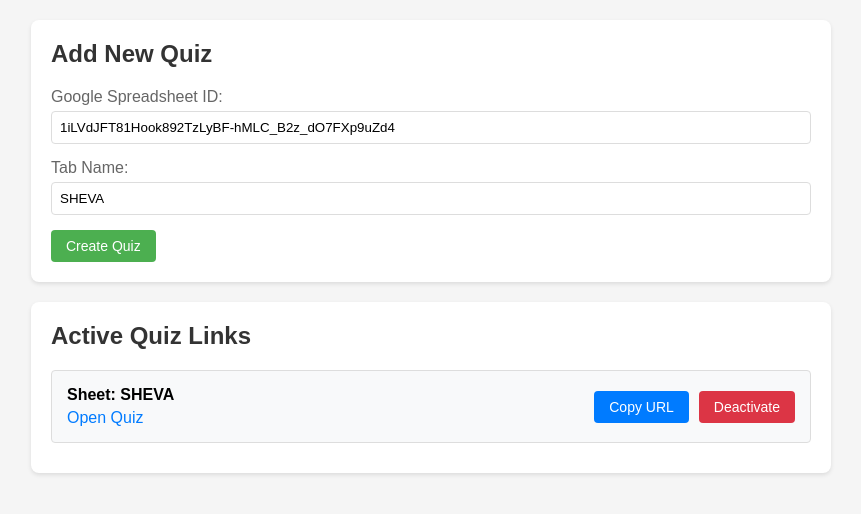
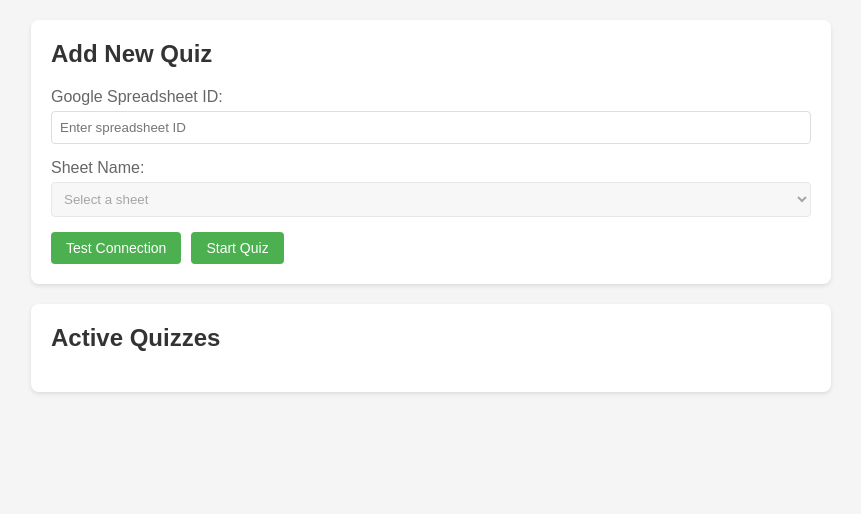
Before and after one commit to NRA-mn/QuizMaker, a Flask app: page / in a window 1280 px wide. Shown: the top 514 px of the page, without its empty margins (209-1070 px from the left). Run offline with Flask 3, Linux system fonts and the light colour scheme.

Commit message:
Update admin interface to use dropdown for tab selection

```diff
--- a/templates/admin.html
+++ b/templates/admin.html
@@ -30,12 +30,16 @@
             margin-bottom: 5px;
             color: #666;
         }
-        .form-group input {
+        .form-group input, .form-group select {
             width: 100%;
             padding: 8px;
             border: 1px solid #ddd;
             border-radius: 4px;
             box-sizing: border-box;
+        }
+        .form-group select:disabled {
+            background-color: #f5f5f5;
+            cursor: not-allowed;
         }
         button {
             padding: 8px 15px;
@@ -46,8 +50,17 @@
             background-color: #4CAF50;
             color: white;
         }
-        button:hover {
+        button:disabled {
+            background-color: #cccccc;
+            cursor: not-allowed;
+        }
+        button:hover:not(:disabled) {
             background-color: #45a049;
+        }
+        #loading-tabs {
+            color: #666;
+            font-style: italic;
+            display: none;
         }
         .quiz-link {
             background: #f8f9fa;
@@ -79,14 +92,12 @@
         }
         .copy-btn {
             background-color: #007bff;
-            color: white;
         }
         .copy-btn:hover {
             background-color: #0056b3;
         }
         .deactivate-btn {
             background-color: #dc3545;
-            color: white;
         }
         .deactivate-btn:hover {
             background-color: #c82333;
@@ -98,90 +109,143 @@
         <h2>Add New Quiz</h2>
         <div class="form-group">
             <label for="spreadsheet-id">Google Spreadsheet ID:</label>
-            <input type="text" id="spreadsheet-id" value="1iLVdJFT81Hook892TzLyBF-hMLC_B2z_dO7FXp9uZd4" placeholder="Enter spreadsheet ID">
+            <input type="text" id="spreadsheet-id" placeholder="Enter spreadsheet ID">
         </div>
         <div class="form-group">
-            <label for="tab-name">Tab Name:</label>
-            <input type="text" id="tab-name" value="SHEVA" placeholder="Enter tab name">
+            <label for="tab-name">Sheet Name:</label>
+            <select id="tab-name" disabled>
+                <option value="">Select a sheet</option>
+            </select>
+            <div id="loading-tabs">Loading available sheets...</div>
         </div>
-        <button onclick="createQuiz()">Create Quiz</button>
+        <div class="button-group">
+            <button onclick="testConnection()" id="test-btn">Test Connection</button>
+            <button onclick="createQuiz()" id="create-btn">Start Quiz</button>
+        </div>
     </div>
 
     <div class="admin-section">
-        <h2>Active Quiz Links</h2>
-        <div id="quiz-links">
-            <!-- Quiz links will be displayed here -->
-        </div>
+        <h2>Active Quizzes</h2>
+        <div id="quiz-links"></div>
     </div>
 
     <script>
-        function createQuiz() {
+        let debounceTimer;
+        const spreadsheetInput = document.getElementById('spreadsheet-id');
+        const tabSelect = document.getElementById('tab-name');
+        const loadingTabs = document.getElementById('loading-tabs');
+        const testBtn = document.getElementById('test-btn');
+        const createBtn = document.getElementById('create-btn');
+
+        spreadsheetInput.addEventListener('input', function() {
+            clearTimeout(debounceTimer);
+            debounceTimer = setTimeout(() => {
+                if (this.value.trim()) {
+                    fetchTabs(this.value.trim());
+                } else {
+                    resetTabSelect();
+                }
+            }, 500);
+        });
+
+        function resetTabSelect() {
+            tabSelect.innerHTML = '<option value="">Select a sheet</option>';
+            tabSelect.disabled = true;
+            loadingTabs.style.display = 'none';
+        }
+
+        async function fetchTabs(spreadsheetId) {
+            resetTabSelect();
+            loadingTabs.style.display = 'block';
+
+            try {
+                const response = await fetch(`/get_tabs/${spreadsheetId}`);
+                const tabs = await response.json();
+
+                if (Array.isArray(tabs)) {
+                    tabSelect.innerHTML = '<option value="">Select a sheet</option>';
+                    tabs.forEach(tab => {
+                        const option = document.createElement('option');
+                        option.value = tab;
+                        option.textContent = tab;
+                        tabSelect.appendChild(option);
+                    });
+                    tabSelect.disabled = false;
+                } else {
+                    throw new Error('Invalid response from server');
+                }
+            } catch (error) {
+                console.error('Error fetching tabs:', error);
+                tabSelect.innerHTML = '<option value="">Error loading sheets</option>';
+            } finally {
+                loadingTabs.style.display = 'none';
+            }
+        }
+
+        async function testConnection() {
             const spreadsheetId = document.getElementById('spreadsheet-id').value;
             const tabName = document.getElementById('tab-name').value;
 
             if (!spreadsheetId || !tabName) {
-                alert('Please enter both Spreadsheet ID and Tab Name');
+                alert('Please enter both Spreadsheet ID and select a Sheet');
+                return;
+            }
+
+            testBtn.disabled = true;
+            testBtn.textContent = 'Testing...';
+
+            try {
+                const response = await fetch(`/test_sheet/${spreadsheetId}/${tabName}`);
+                const result = await response.json();
+
+                if (result.success) {
+                    alert(`Connection successful! Found ${result.rows_found} rows.`);
+                } else {
+                    alert(`Error: ${result.error}`);
+                }
+            } catch (error) {
+                alert('Error testing connection: ' + error.message);
+            } finally {
+                testBtn.disabled = false;
+                testBtn.textContent = 'Test Connection';
+            }
+        }
+
+        async function createQuiz() {
+            const spreadsheetId = document.getElementById('spreadsheet-id').value;
+            const tabName = document.getElementById('tab-name').value;
+
+            if (!spreadsheetId || !tabName) {
+                alert('Please enter both Spreadsheet ID and select a Sheet');
                 return;
             }
 
             const quizUrl = `/quiz/${spreadsheetId}/${tabName}`;
-            addQuizLink(spreadsheetId, tabName, quizUrl);
+            window.location.href = quizUrl;
         }
 
         function addQuizLink(spreadsheetId, tabName, quizUrl) {
-            const linksDiv = document.getElementById('quiz-links');
-            const linkId = `quiz-${spreadsheetId}-${tabName}`;
+            const quizLinksDiv = document.getElementById('quiz-links');
+            const quizLinkDiv = document.createElement('div');
+            quizLinkDiv.className = 'quiz-link';
 
-            // Check if quiz already exists
-            if (document.getElementById(linkId)) {
-                return;
-            }
-
-            const quizDiv = document.createElement('div');
-            quizDiv.id = linkId;
-            quizDiv.className = 'quiz-link';
-
-            const infoDiv = document.createElement('div');
-            infoDiv.className = 'quiz-info';
-            infoDiv.innerHTML = `
-                <div class="sheet-name">Sheet: ${tabName}</div>
-                <a href="${quizUrl}" target="_blank" class="quiz-url">Open Quiz</a>
+            quizLinkDiv.innerHTML = `
+                <div class="quiz-info">
+                    <div class="sheet-name">${tabName}</div>
+                    <a href="${quizUrl}" target="_blank" class="quiz-url">${quizUrl}</a>
+                </div>
+                <div class="button-group">
+                    <button class="copy-btn" onclick="navigator.clipboard.writeText('${quizUrl}')">
+                        Copy Link
+                    </button>
+                    <button class="deactivate-btn" onclick="this.closest('.quiz-link').remove()">
+                        Remove
+                    </button>
+                </div>
             `;
 
-            const buttonGroup = document.createElement('div');
-            buttonGroup.className = 'button-group';
-
-            const copyBtn = document.createElement('button');
-            copyBtn.className = 'copy-btn';
-            copyBtn.textContent = 'Copy URL';
-            copyBtn.onclick = () => {
-                const fullUrl = window.location.origin + quizUrl;
-                navigator.clipboard.writeText(fullUrl);
-                copyBtn.textContent = 'Copied!';
-                setTimeout(() => copyBtn.textContent = 'Copy URL', 2000);
-            };
-
-            const deactivateBtn = document.createElement('button');
-            deactivateBtn.className = 'deactivate-btn';
-            deactivateBtn.textContent = 'Deactivate';
-            deactivateBtn.onclick = () => {
-                quizDiv.remove();
-            };
-
-            buttonGroup.appendChild(copyBtn);
-            buttonGroup.appendChild(deactivateBtn);
-            quizDiv.appendChild(infoDiv);
-            quizDiv.appendChild(buttonGroup);
-            linksDiv.appendChild(quizDiv);
+            quizLinksDiv.appendChild(quizLinkDiv);
         }
-
-        // Load initial quiz
-        window.onload = function() {
-            const spreadsheetId = '1iLVdJFT81Hook892TzLyBF-hMLC_B2z_dO7FXp9uZd4';
-            const tabName = 'SHEVA';
-            const quizUrl = `/quiz/${spreadsheetId}/${tabName}`;
-            addQuizLink(spreadsheetId, tabName, quizUrl);
-        };
     </script>
 </body>
 </html>
```
